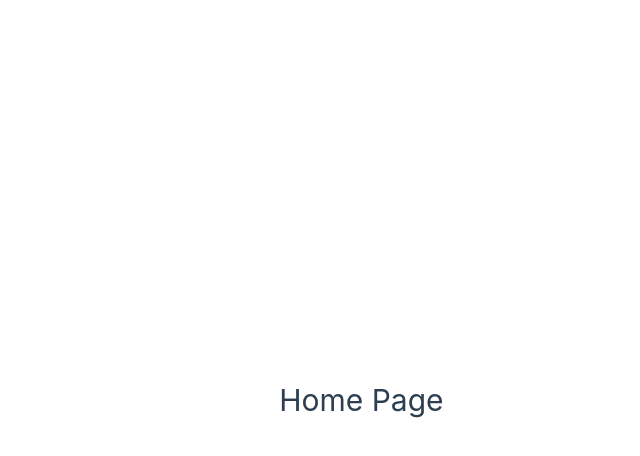
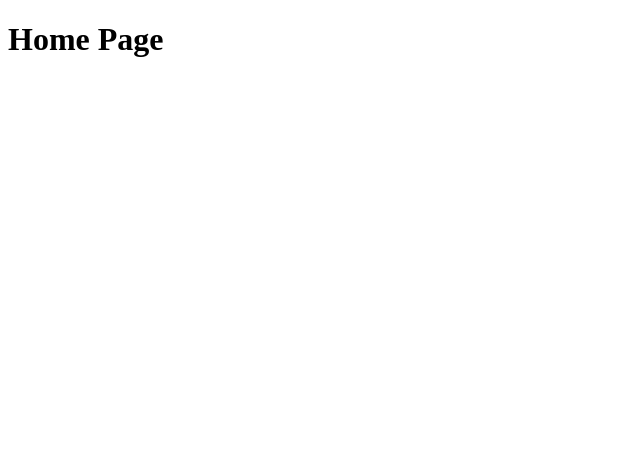
Before and after one commit to Eric-MK/vl_webapp, a Vue app: page / in a window 1280 px wide. Shown: the top 456 px of the page, without its empty margins (0-640 px from the left). Built offline with nearby package versions, Linux system fonts and the light colour scheme.

Commit message:
remove css

```diff
--- a/src/App.vue
+++ b/src/App.vue
@@ -4,7 +4,7 @@ import TheWelcome from './components/TheWelcome.vue'
 </script>
 
 <template>
-  <div id="app">
-    <router-view/>
-  </div>
+
+  <router-view/>
+
 </template>
--- a/src/assets/main.css
+++ b/src/assets/main.css
@@ -1,10 +1,10 @@
-@import './base.css';
+
 
 #app {
-  max-width: 1280px;
+  /* max-width: 1280px;
   margin: 0 auto;
   padding: 2rem;
-  font-weight: normal;
+  font-weight: normal; */
 }
 
 a,
@@ -28,8 +28,8 @@ a,
   }
 
   #app {
-    display: grid;
+    /* display: grid;
     grid-template-columns: 1fr 1fr;
-    padding: 0 2rem;
+    padding: 0 2rem; */
   }
 }
--- a/src/main.js
+++ b/src/main.js
@@ -1,4 +1,3 @@
-import './assets/main.css'
 
 import { createApp } from 'vue'
 import App from './App.vue'
```
